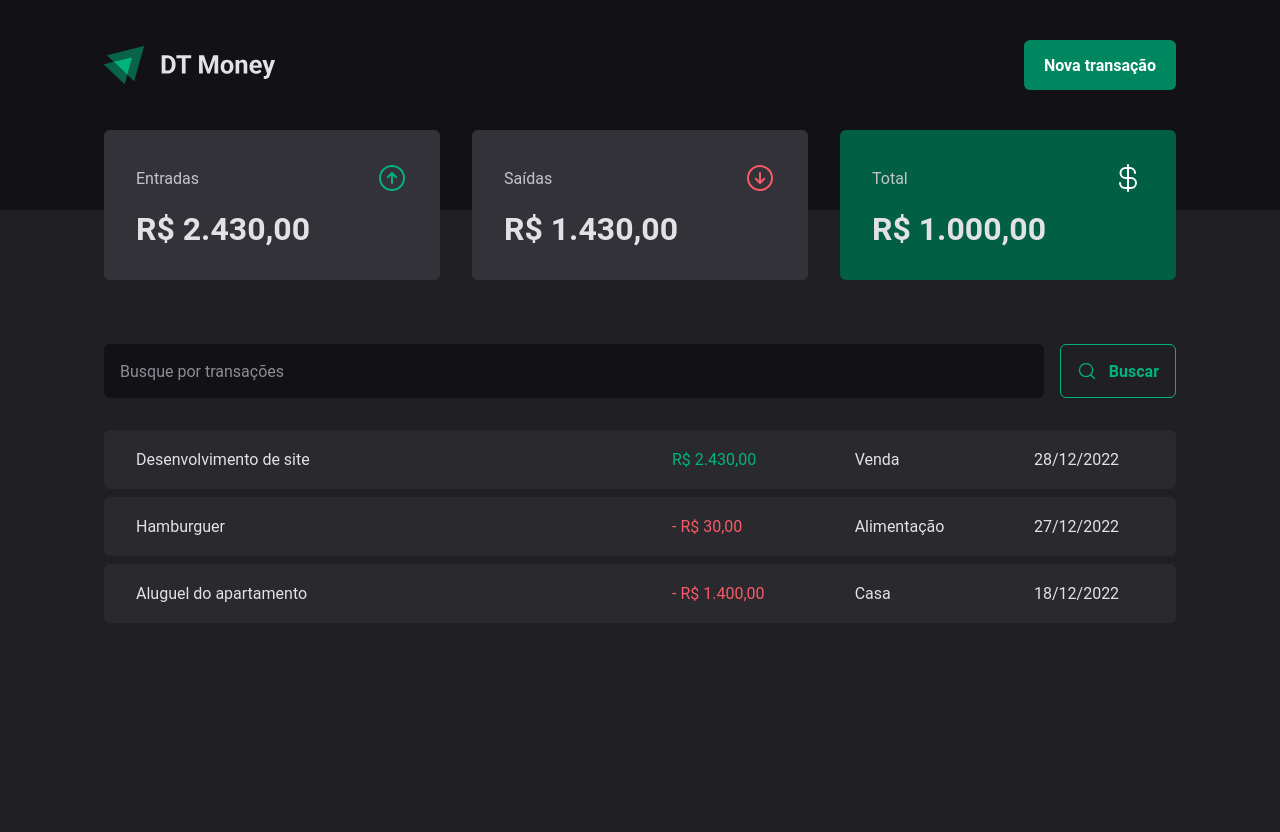
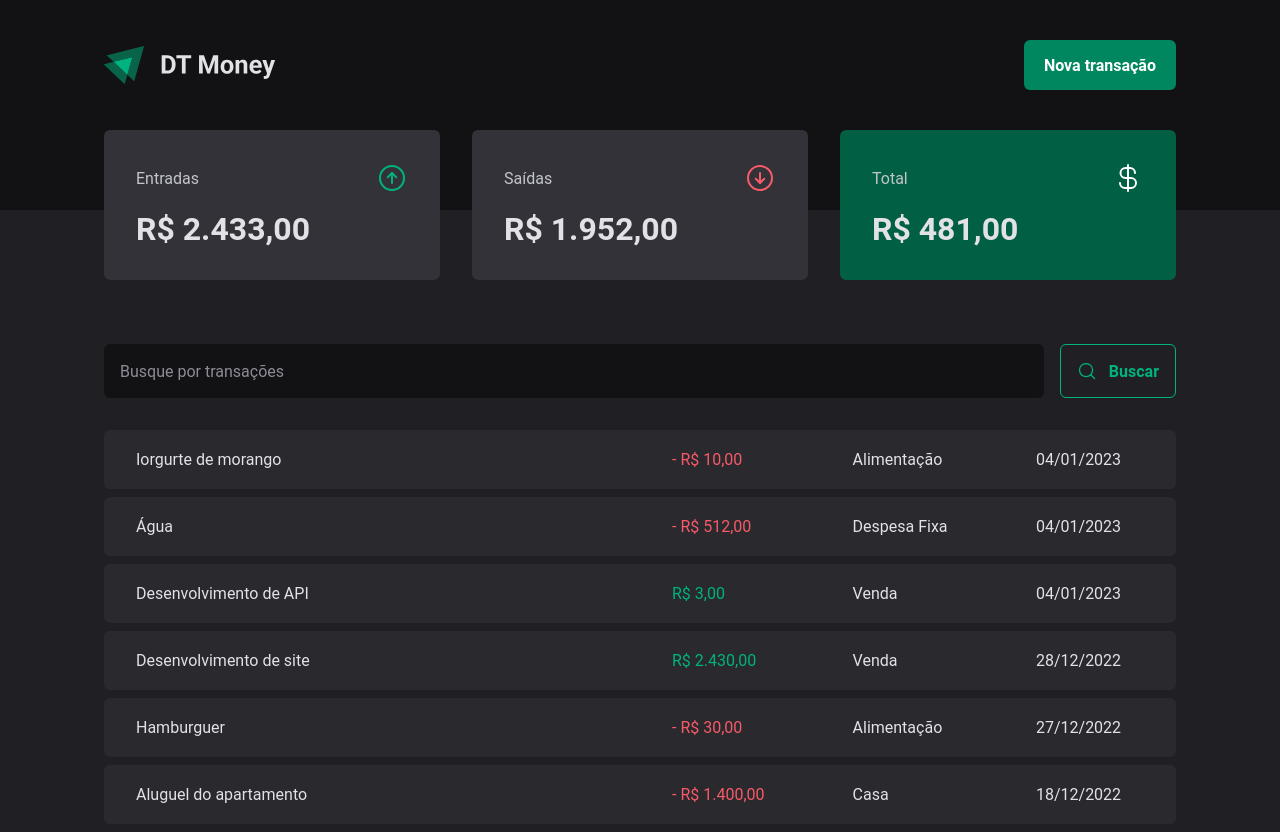
Before and after one commit to matheusmagnon/Financial-Management, a React (Vite) app: page / in a window 1280 px wide. Before the commit the page ends 800 px from the top, so only its background shows below. Built offline with nearby package versions, Linux system fonts and the light colour scheme; data requests are answered from the project's data file.

Commit message:
feat: create fn createTrancasction

```diff
--- a/server.json
+++ b/server.json
@@ -23,6 +23,30 @@
       "category": "Casa",
       "price": 1400,
       "createdAt": "2022-12-18T19:20:40.701Z"
+    },
+    {
+      "description": "Desenvolvimento de API",
+      "price": 3,
+      "category": "Venda",
+      "type": "income",
+      "createdAt": "2023-01-04T18:36:29.812Z",
+      "id": 4
+    },
+    {
+      "description": "Água",
+      "price": 512,
+      "category": "Despesa Fixa",
+      "type": "outcome",
+      "createdAt": "2023-01-04T18:37:30.808Z",
+      "id": 5
+    },
+    {
+      "description": "Iorgurte de morango",
+      "price": 10,
+      "category": "Alimentação",
+      "type": "outcome",
+      "createdAt": "2023-01-04T19:08:00.412Z",
+      "id": 6
     }
   ]
 }
--- a/src/components/NewTransactionModal/index.tsx
+++ b/src/components/NewTransactionModal/index.tsx
@@ -1,8 +1,10 @@
 import { zodResolver } from '@hookform/resolvers/zod';
 import * as Dialog from '@radix-ui/react-dialog';
 import { ArrowCircleDown, ArrowCircleUp, X } from 'phosphor-react';
+import { useContext } from 'react';
 import { Controller, useForm } from 'react-hook-form';
 import * as z from 'zod';
+import { TransactionsContext } from '../../contexts/TransactionsContext';
 
 import {
   CloseButton,
@@ -22,10 +24,12 @@ const newTransactionFormSchema = z.object({
 type newTtransactionFormInputs = z.infer<typeof newTransactionFormSchema>;
 
 export function NewTransactionModal() {
+  const { createTransaction } = useContext(TransactionsContext);
   const {
     control,
     register,
     handleSubmit,
+    reset,
     formState: { isSubmitting },
   } = useForm<newTtransactionFormInputs>({
     resolver: zodResolver(newTransactionFormSchema),
@@ -35,8 +39,12 @@ export function NewTransactionModal() {
   });
 
   async function handleCreateNewTransaction(data: newTtransactionFormInputs) {
-    await new Promise((resolve) => setTimeout(resolve, 2000));
-    console.log(data);
+    // await new Promise((resolve) => setTimeout(resolve, 2000));
+    const { category, description, price, type } = data;
+
+    await createTransaction({ category, description, type, price });
+
+    reset();
   }
 
   return (
--- a/src/contexts/TransactionsContext.tsx
+++ b/src/contexts/TransactionsContext.tsx
@@ -10,9 +10,17 @@ interface TransactionType {
   createdAt: string;
 }
 
+interface CreateTransactionInput {
+  description: string;
+  type: 'income' | 'outcome';
+  price: number;
+  category: string;
+}
+
 interface TransactionContextType {
   transactions: TransactionType[];
   fetchTransactions: (query: string) => Promise<void>;
+  createTransaction: (data: CreateTransactionInput) => Promise<void>;
 }
 
 interface TransactionProviderProps {
@@ -27,18 +35,36 @@ export function TransactionsProvider({ children }: TransactionProviderProps) {
   const fetchTransactions = async (query?: string) => {
     const response = await api.get('/transactions', {
       params: {
+        _sort: 'createdAt',
+        _order: 'desc',
         q: query,
       },
     });
     setTransactions(response.data);
   };
 
+  async function createTransaction(data: CreateTransactionInput) {
+    const { category, description, price, type } = data;
+
+    const response = await api.post('transactions', {
+      description,
+      price,
+      category,
+      type,
+      createdAt: new Date(),
+    });
+
+    setTransactions((state) => [response.data, ...state]);
+  }
+
   useEffect(() => {
     fetchTransactions();
   }, []);
 
   return (
-    <TransactionsContext.Provider value={{ transactions, fetchTransactions }}>
+    <TransactionsContext.Provider
+      value={{ transactions, fetchTransactions, createTransaction }}
+    >
       {children}
     </TransactionsContext.Provider>
   );
```
